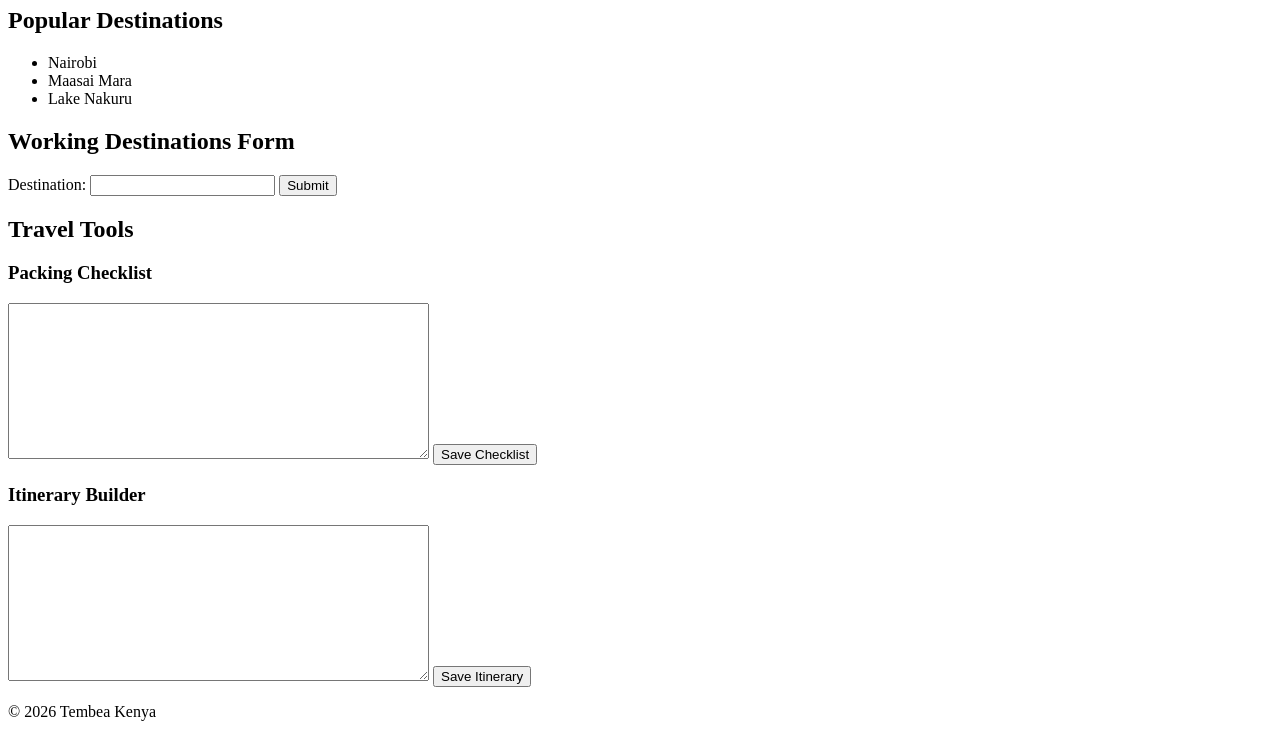
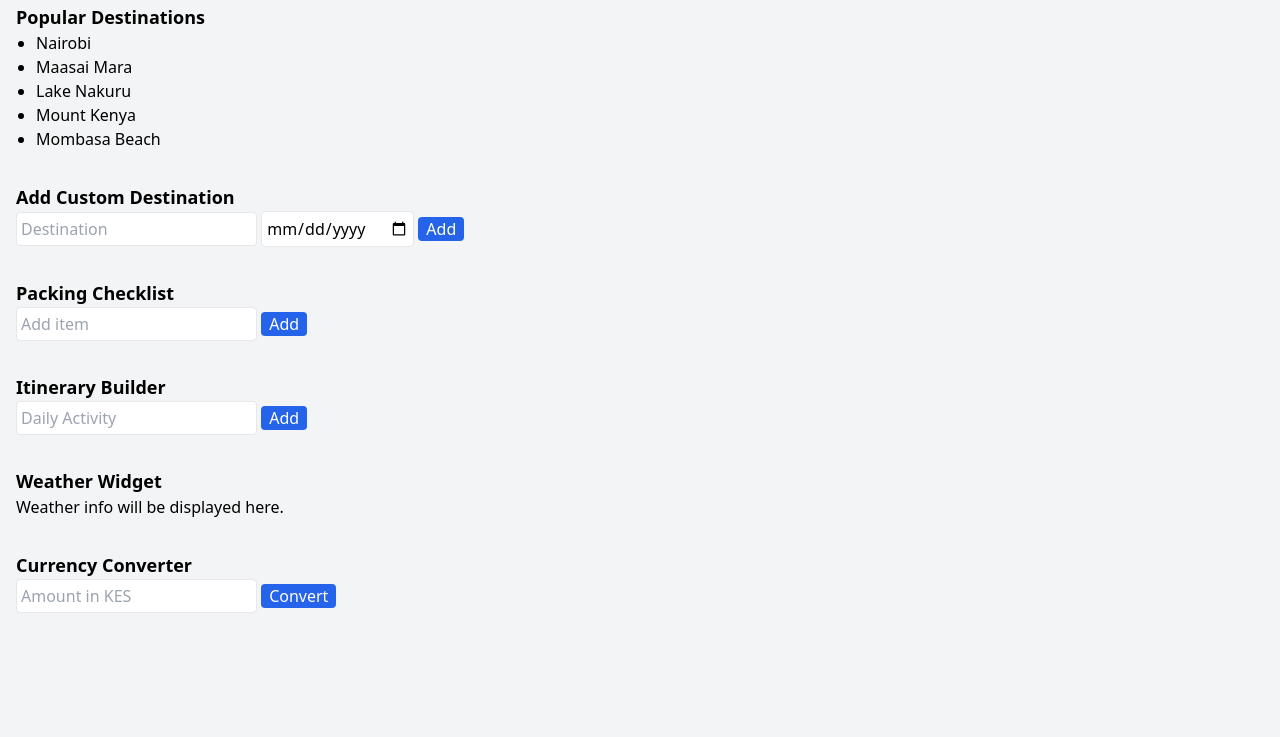
Before and after one commit to sapaikelvin/Tembea-kenya, a plain HTML site: page index.html in a window 1280 px wide. Shown: the part 73-810 px from the top of the page. Drawn offline with nearby package versions, Linux system fonts and the light colour scheme.

Commit message:
Updated index.html with complete interactive travel website features

```diff
--- a/index.html
+++ b/index.html
@@ -3,75 +3,105 @@
 <head>
     <meta charset="UTF-8">
     <meta name="viewport" content="width=device-width, initial-scale=1.0">
-    <title>Tembea Kenya</title>
-    <script>
-        // Local Storage for packing checklist and itinerary
-        function saveChecklist() {
-            const checklist = document.getElementById('packingChecklist').value;
-            localStorage.setItem('packingChecklist', checklist);
-        }
-
-        function loadChecklist() {
-            const checklist = localStorage.getItem('packingChecklist');
-            if (checklist) {
-                document.getElementById('packingChecklist').value = checklist;
-            }
-        }
-
-        function saveItinerary() {
-            const itinerary = document.getElementById('itineraryBuilder').value;
-            localStorage.setItem('itinerary', itinerary);
-        }
-
-        function loadItinerary() {
-            const itinerary = localStorage.getItem('itinerary');
-            if (itinerary) {
-                document.getElementById('itineraryBuilder').value = itinerary;
-            }
-        }
-
-        window.onload = function() {
-            loadChecklist();
-            loadItinerary();
-        };
-    </script>
+    <link href="https://cdn.jsdelivr.net/npm/tailwindcss@2.0.0/dist/tailwind.min.css" rel="stylesheet">
+    <title>Travel Website</title>
+    <style>
+        /* Add any custom styles here */
+    </style>
 </head>
-<body>
-    <header>
-        <h1>Welcome to Tembea Kenya</h1>
+<body class="bg-gray-100">
+    <header class="bg-blue-600 text-white p-4">
+        <h1 class="text-xl font-bold">Explore Kenya</h1>
     </header>
-    <main>
-        <section id="popular-destinations">
-            <h2>Popular Destinations</h2>
-            <ul>
+    <main class="p-4">
+        <section id="destinations" class="mb-8">
+            <h2 class="text-lg font-semibold">Popular Destinations</h2>
+            <ul class="list-disc pl-5">
                 <li>Nairobi</li>
                 <li>Maasai Mara</li>
                 <li>Lake Nakuru</li>
+                <li>Mount Kenya</li>
+                <li>Mombasa Beach</li>
             </ul>
         </section>
-
-        <section id="working-destinations">
-            <h2>Working Destinations Form</h2>
-            <form action="#">
-                <label for="destination">Destination:</label>
-                <input type="text" id="destination" name="destination" required>
-                <input type="submit" value="Submit">
+        <section id="add-destination" class="mb-8">
+            <h2 class="text-lg font-semibold">Add Custom Destination</h2>
+            <form id="destination-form" class="mb-4">
+                <input type="text" id="destination" placeholder="Destination" class="border rounded p-1">
+                <input type="date" id="date" class="border rounded p-1">
+                <button type="submit" class="bg-blue-600 text-white px-2 rounded">Add</button>
             </form>
+            <ul id="destination-list" class="list-disc pl-5"></ul>
         </section>
-
-        <section id="travel-tools">
-            <h2>Travel Tools</h2>
-            <h3>Packing Checklist</h3>
-            <textarea id="packingChecklist" rows="10" cols="50"></textarea>
-            <button onclick="saveChecklist()">Save Checklist</button>
-
-            <h3>Itinerary Builder</h3>
-            <textarea id="itineraryBuilder" rows="10" cols="50"></textarea>
-            <button onclick="saveItinerary()">Save Itinerary</button>
+        <section id="packing-checklist" class="mb-8">
+            <h2 class="text-lg font-semibold">Packing Checklist</h2>
+            <input type="text" id="checklist-item" placeholder="Add item" class="border rounded p-1">
+            <button id="add-item" class="bg-blue-600 text-white px-2 rounded">Add</button>
+            <ul id="checklist-list" class="list-disc pl-5"></ul>
+        </section>
+        <section id="itinerary-builder" class="mb-8">
+            <h2 class="text-lg font-semibold">Itinerary Builder</h2>
+            <input type="text" id="activity" placeholder="Daily Activity" class="border rounded p-1">
+            <button id="add-activity" class="bg-blue-600 text-white px-2 rounded">Add</button>
+            <ul id="activity-list" class="list-disc pl-5"></ul>
+        </section>
+        <section id="weather-widget" class="mb-8">
+            <h2 class="text-lg font-semibold">Weather Widget</h2>
+            <div id="weather-info"></div>
+        </section>
+        <section id="currency-converter" class="mb-8">
+            <h2 class="text-lg font-semibold">Currency Converter</h2>
+            <input type="number" id="amount" placeholder="Amount in KES" class="border rounded p-1">
+            <button id="convert" class="bg-blue-600 text-white px-2 rounded">Convert</button>
+            <div id="conversion-result"></div>
         </section>
     </main>
-    <footer>
-        <p>&copy; 2026 Tembea Kenya</p>
-    </footer>
+    <script>
+        // Destination Form Functionality
+        const destinationForm = document.getElementById('destination-form');
+        const destinationList = document.getElementById('destination-list');
+        destinationForm.addEventListener('submit', function(event) {
+            event.preventDefault();
+            const destination = document.getElementById('destination').value;
+            const date = document.getElementById('date').value;
+            const li = document.createElement('li');
+            li.innerText = `${destination} - ${date}`;
+            destinationList.appendChild(li);
+            destinationForm.reset();
+        });
+
+        // Packing Checklist Functionality
+        const addItemButton = document.getElementById('add-item');
+        const checklistList = document.getElementById('checklist-list');
+        addItemButton.addEventListener('click', function() {
+            const item = document.getElementById('checklist-item').value;
+            const li = document.createElement('li');
+            li.innerText = item;
+            checklistList.appendChild(li);
+            document.getElementById('checklist-item').value = '';
+        });
+
+        // Itinerary Builder Functionality
+        const addActivityButton = document.getElementById('add-activity');
+        const activityList = document.getElementById('activity-list');
+        addActivityButton.addEventListener('click', function() {
+            const activity = document.getElementById('activity').value;
+            const li = document.createElement('li');
+            li.innerText = activity;
+            activityList.appendChild(li);
+            document.getElementById('activity').value = '';
+        });
+
+        // Weather Widget (Placeholder)
+        document.getElementById('weather-info').innerText = 'Weather info will be displayed here.';
+
+        // Currency Converter Functionality (Placeholder)
+        document.getElementById('convert').addEventListener('click', function() {
+            const amount = document.getElementById('amount').value;
+            const conversionRate = 0.00875; // Sample rate
+            const convertedAmount = (amount * conversionRate).toFixed(2);
+            document.getElementById('conversion-result').innerText = `Converted Amount: ${convertedAmount} USD`;
+        });
+    </script>
 </body>
 </html>
```
